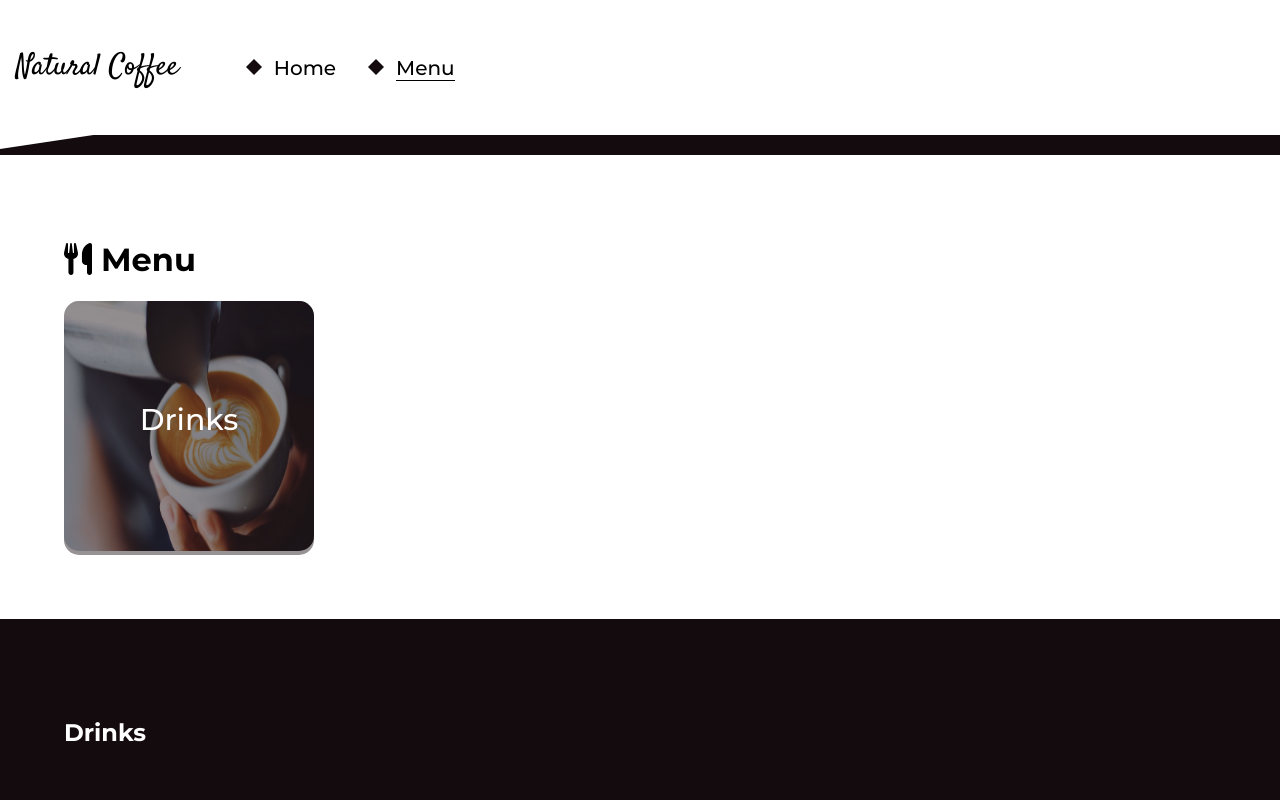
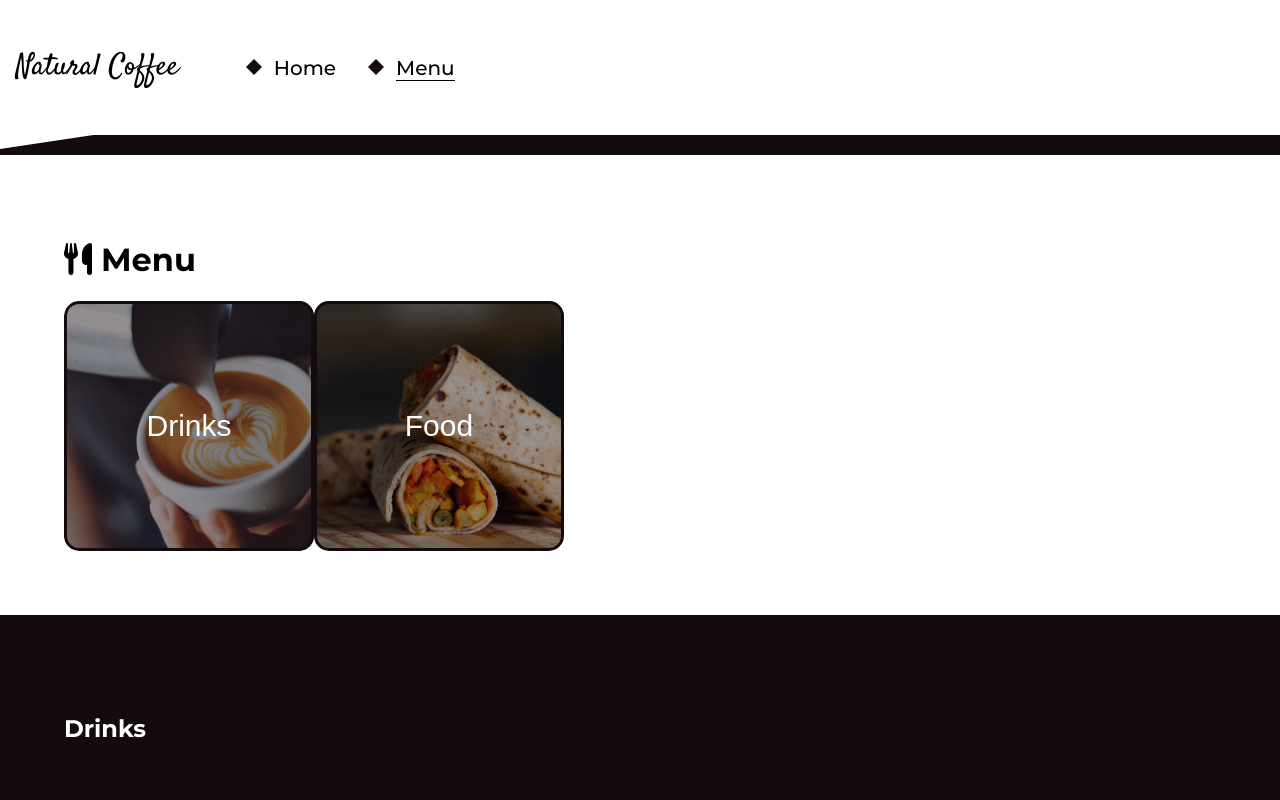
Before and after one commit to trine-marie-sandberg/natural-cofee, a React (Vite) app: page /menu in a window 1280 px wide. Shown: the top 800 px of the page. Built offline with nearby package versions, Linux system fonts and the light colour scheme.

Commit message:
style images

```diff
--- a/src/pages/menu/index.tsx
+++ b/src/pages/menu/index.tsx
@@ -12,6 +12,10 @@ function Menu() {
               <ImgTextWrap>
                 <ImgText>Drinks</ImgText>
                 <MenuImage src="coffee.png" />
+              </ImgTextWrap>
+              <ImgTextWrap>
+                <ImgText>Food</ImgText>
+                <MenuImage src="wrap.png" />
               </ImgTextWrap>
             </MenuImagesWrap>
           </Section1>
--- a/src/pages/menu/style.ts
+++ b/src/pages/menu/style.ts
@@ -26,26 +26,41 @@ export const Section3 = styled.div`
 
 export const MenuImagesWrap = styled.div`
   background-color: #fff !important;
+  display: flex;
+  flex-wrap: wrap;
 `;
 export const MenuImage = styled.img`
-  //background-image: url("coffee.png");
-  height: 250px;
-  width: 250px;
-  border-radius: 15px;
+  width: 100%;
+  height: 100%;
+  object-fit: cover;
+  display: block;
 `;
 export const ImgTextWrap = styled.div`
   position: relative;
-  width: fit-content;
+    width: 250px;
+    height: 250px;
+    border-radius: 15px;
+    overflow: hidden;
 `;
-export const ImgText = styled.div`
-  padding: 40% 0;
+export const ImgText = styled.button`
+  border: 3px solid rgb(20, 11, 14);
+  position: absolute;
+  top: 0;
+  left: 0;
   margin: 0;
-  position: absolute;
+  width: 100%;
+  height: 100%;
+  display: flex;
+  align-items: center;
+  justify-content: center;
   font-size: 30px;
   text-align: center;
-  color: #ffff;
-  background-color: #140b0e70;
-  width: 100%;
-  height: 100%;
+  color: #fff;
+  background-color: rgba(20, 11, 14, 0.44); /* same as #140b0e70 */
+  transition: background-color 0.3s ease 0.2s;
   border-radius: 15px;
+  cursor: pointer;
+  &:hover {
+    background-color: rgba(20, 11, 14, 0.06);
+  }
 `;
```
